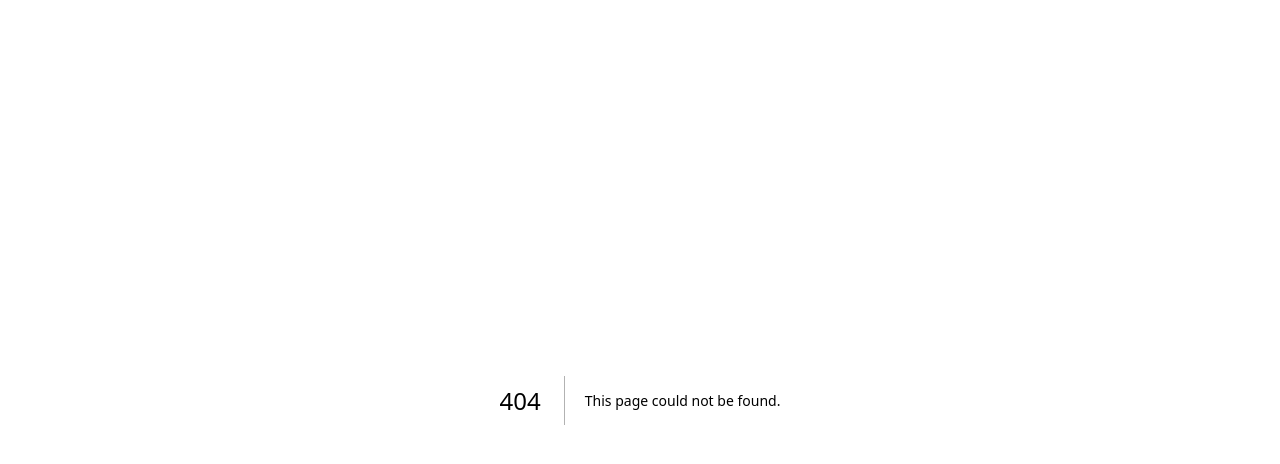
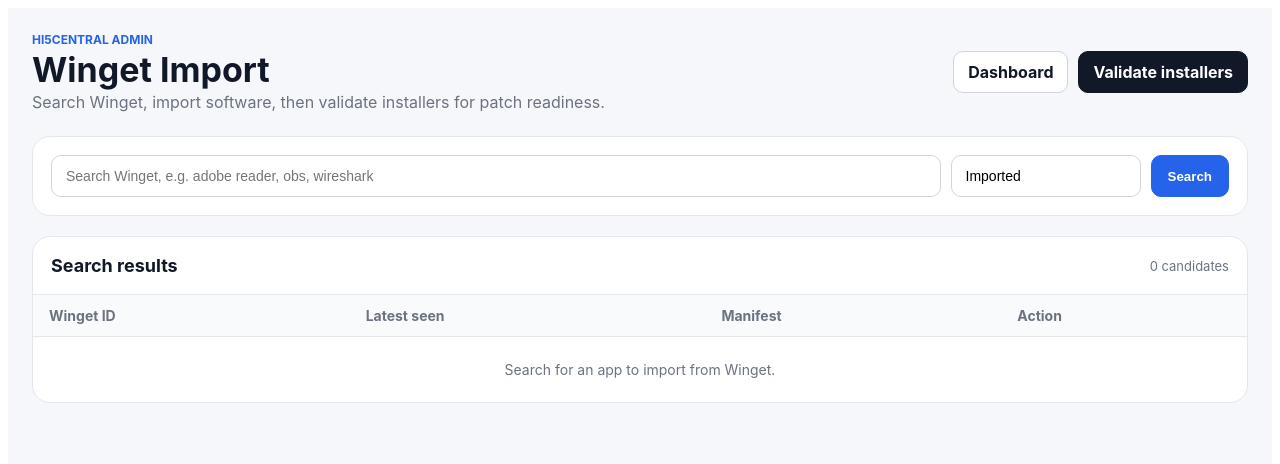
Before and after one commit to dansut24/hi5central-software-intelligence, a Next.js app: page /admin in a window 1280 px wide. Before the commit this address had no page. Shown: the top 464 px of the page. Built offline with nearby package versions, Linux system fonts and the light colour scheme.

Commit message:
search admim

```diff
--- /dev/null
+++ b/app/admin/page.js
@@ -0,0 +1,333 @@
+"use client";
+
+import { useState } from "react";
+
+export default function AdminPage() {
+  const [query, setQuery] = useState("");
+  const [category, setCategory] = useState("Imported");
+  const [loading, setLoading] = useState(false);
+  const [importing, setImporting] = useState("");
+  const [results, setResults] = useState([]);
+  const [message, setMessage] = useState("");
+
+  async function searchWinget() {
+    setLoading(true);
+    setMessage("");
+
+    try {
+      const res = await fetch(`/api/winget/search?q=${encodeURIComponent(query)}&limit=15`);
+      const json = await res.json();
+
+      if (!json.ok) throw new Error(json.error);
+
+      setResults(json.results || []);
+      setMessage(`Found ${json.count} result(s).`);
+    } catch (error) {
+      setMessage(error.message);
+    } finally {
+      setLoading(false);
+    }
+  }
+
+  async function importPackage(wingetId) {
+    setImporting(wingetId);
+    setMessage("");
+
+    try {
+      const res = await fetch("/api/winget/import", {
+        method: "POST",
+        headers: {
+          "Content-Type": "application/json",
+        },
+        body: JSON.stringify({
+          winget_id: wingetId,
+          category,
+        }),
+      });
+
+      const json = await res.json();
+
+      if (!json.ok) throw new Error(json.error);
+
+      setMessage(`Imported ${json.imported.name} ${json.imported.version}`);
+    } catch (error) {
+      setMessage(error.message);
+    } finally {
+      setImporting("");
+    }
+  }
+
+  return (
+    <main style={styles.page}>
+      <section style={styles.header}>
+        <div>
+          <p style={styles.eyebrow}>Hi5Central Admin</p>
+          <h1 style={styles.title}>Winget Import</h1>
+          <p style={styles.subtitle}>
+            Search Winget, import software, then validate installers for patch readiness.
+          </p>
+        </div>
+
+        <div style={styles.actions}>
+          <a style={styles.button} href="/">
+            Dashboard
+          </a>
+          <a style={styles.buttonDark} href="/api/installers/validate-downloads?limit=50">
+            Validate installers
+          </a>
+        </div>
+      </section>
+
+      <section style={styles.panel}>
+        <div style={styles.searchRow}>
+          <input
+            style={styles.input}
+            value={query}
+            onChange={(event) => setQuery(event.target.value)}
+            placeholder="Search Winget, e.g. adobe reader, obs, wireshark"
+            onKeyDown={(event) => {
+              if (event.key === "Enter") searchWinget();
+            }}
+          />
+
+          <input
+            style={styles.category}
+            value={category}
+            onChange={(event) => setCategory(event.target.value)}
+            placeholder="Category"
+          />
+
+          <button
+            style={styles.primaryButton}
+            onClick={searchWinget}
+            disabled={loading || query.trim().length < 2}
+          >
+            {loading ? "Searching..." : "Search"}
+          </button>
+        </div>
+
+        {message && <div style={styles.message}>{message}</div>}
+      </section>
+
+      <section style={styles.panel}>
+        <div style={styles.panelHeader}>
+          <h2 style={styles.panelTitle}>Search results</h2>
+          <span style={styles.muted}>{results.length} candidates</span>
+        </div>
+
+        <div style={styles.tableWrap}>
+          <table style={styles.table}>
+            <thead>
+              <tr>
+                <th style={styles.th}>Winget ID</th>
+                <th style={styles.th}>Latest seen</th>
+                <th style={styles.th}>Manifest</th>
+                <th style={styles.th}>Action</th>
+              </tr>
+            </thead>
+
+            <tbody>
+              {results.map((item) => (
+                <tr key={item.winget_id}>
+                  <td style={styles.td}>
+                    <strong>{item.winget_id}</strong>
+                  </td>
+
+                  <td style={styles.td}>
+                    <code style={styles.code}>{item.latest_seen_version}</code>
+                  </td>
+
+                  <td style={styles.td}>
+                    <a style={styles.link} href={item.html_url} target="_blank">
+                      View manifest
+                    </a>
+                  </td>
+
+                  <td style={styles.td}>
+                    <button
+                      style={styles.importButton}
+                      onClick={() => importPackage(item.winget_id)}
+                      disabled={Boolean(importing)}
+                    >
+                      {importing === item.winget_id ? "Importing..." : "Import"}
+                    </button>
+                  </td>
+                </tr>
+              ))}
+
+              {results.length === 0 && (
+                <tr>
+                  <td style={styles.empty} colSpan={4}>
+                    Search for an app to import from Winget.
+                  </td>
+                </tr>
+              )}
+            </tbody>
+          </table>
+        </div>
+      </section>
+    </main>
+  );
+}
+
+const styles = {
+  page: {
+    minHeight: "100vh",
+    padding: 24,
+    background: "#f6f7fb",
+    color: "#111827",
+    fontFamily:
+      '-apple-system, BlinkMacSystemFont, "Segoe UI", system-ui, sans-serif',
+  },
+  header: {
+    display: "flex",
+    justifyContent: "space-between",
+    gap: 16,
+    alignItems: "center",
+    marginBottom: 24,
+    flexWrap: "wrap",
+  },
+  eyebrow: {
+    margin: 0,
+    color: "#2563eb",
+    fontWeight: 700,
+    textTransform: "uppercase",
+    fontSize: 12,
+  },
+  title: {
+    margin: "4px 0",
+    fontSize: 34,
+    lineHeight: 1.1,
+  },
+  subtitle: {
+    margin: 0,
+    color: "#6b7280",
+  },
+  actions: {
+    display: "flex",
+    gap: 10,
+    flexWrap: "wrap",
+  },
+  button: {
+    padding: "10px 14px",
+    borderRadius: 10,
+    background: "#ffffff",
+    color: "#111827",
+    textDecoration: "none",
+    border: "1px solid #d1d5db",
+    fontWeight: 700,
+  },
+  buttonDark: {
+    padding: "10px 14px",
+    borderRadius: 10,
+    background: "#111827",
+    color: "#ffffff",
+    textDecoration: "none",
+    border: "1px solid #111827",
+    fontWeight: 700,
+  },
+  panel: {
+    background: "#ffffff",
+    border: "1px solid #e5e7eb",
+    borderRadius: 18,
+    overflow: "hidden",
+    marginBottom: 20,
+  },
+  searchRow: {
+    display: "flex",
+    gap: 10,
+    padding: 18,
+    flexWrap: "wrap",
+  },
+  input: {
+    flex: "1 1 320px",
+    padding: "12px 14px",
+    borderRadius: 10,
+    border: "1px solid #d1d5db",
+    fontSize: 14,
+  },
+  category: {
+    width: 160,
+    padding: "12px 14px",
+    borderRadius: 10,
+    border: "1px solid #d1d5db",
+    fontSize: 14,
+  },
+  primaryButton: {
+    padding: "12px 16px",
+    borderRadius: 10,
+    border: "1px solid #2563eb",
+    background: "#2563eb",
+    color: "#ffffff",
+    fontWeight: 800,
+    cursor: "pointer",
+  },
+  message: {
+    borderTop: "1px solid #e5e7eb",
+    padding: 14,
+    color: "#374151",
+    background: "#f9fafb",
+  },
+  panelHeader: {
+    padding: 18,
+    borderBottom: "1px solid #e5e7eb",
+    display: "flex",
+    justifyContent: "space-between",
+    gap: 12,
+    alignItems: "center",
+  },
+  panelTitle: {
+    margin: 0,
+    fontSize: 18,
+  },
+  muted: {
+    color: "#6b7280",
+    fontSize: 13,
+  },
+  tableWrap: {
+    overflowX: "auto",
+  },
+  table: {
+    width: "100%",
+    borderCollapse: "collapse",
+    fontSize: 14,
+  },
+  th: {
+    textAlign: "left",
+    padding: "12px 16px",
+    background: "#f9fafb",
+    color: "#6b7280",
+    borderBottom: "1px solid #e5e7eb",
+    whiteSpace: "nowrap",
+  },
+  td: {
+    padding: "14px 16px",
+    borderBottom: "1px solid #f1f5f9",
+    verticalAlign: "top",
+    whiteSpace: "nowrap",
+  },
+  code: {
+    background: "#f3f4f6",
+    padding: "3px 6px",
+    borderRadius: 6,
+  },
+  link: {
+    color: "#2563eb",
+    fontWeight: 700,
+    textDecoration: "none",
+  },
+  importButton: {
+    background: "#111827",
+    color: "#ffffff",
+    padding: "8px 11px",
+    borderRadius: 8,
+    fontWeight: 800,
+    border: "none",
+    cursor: "pointer",
+  },
+  empty: {
+    padding: 24,
+    textAlign: "center",
+    color: "#6b7280",
+  },
+};
```
